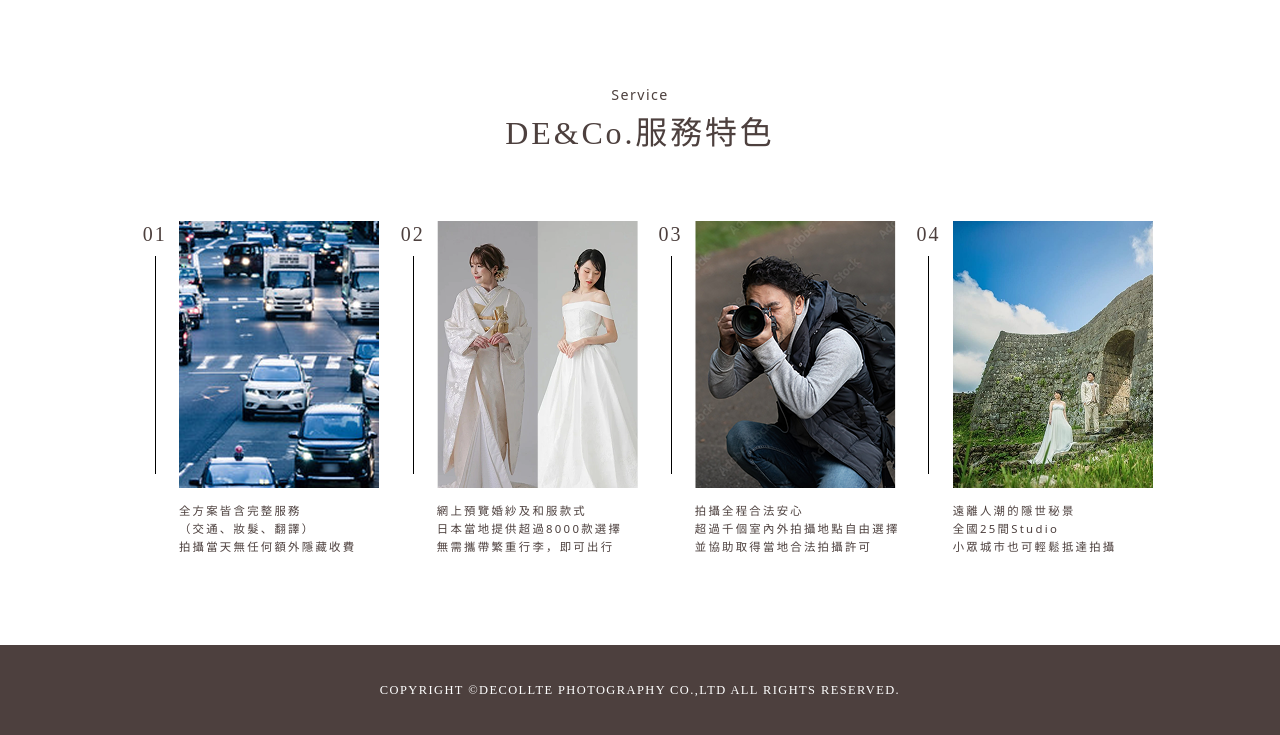
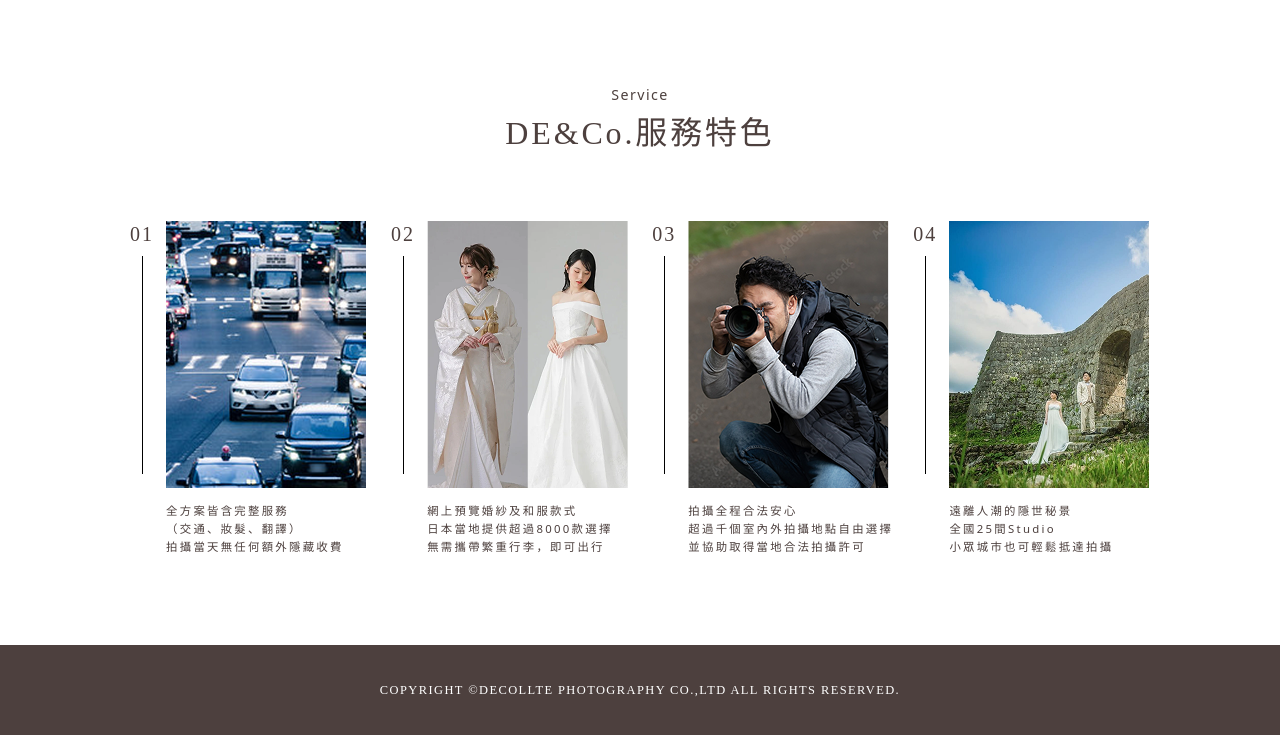
Before and after one commit to TsiaYu1304/deco, a plain HTML site: page index.html in a window 1280 px wide. Shown: the part 2453-3188 px from the top of the page. Drawn offline with nearby package versions, Linux system fonts and the light colour scheme; a web font is replaced by a local one.

Commit message:
fix: service gap

```diff
--- a/index.html
+++ b/index.html
@@ -401,7 +401,7 @@
       </section>
 
       <!-- service -->
-      <div class="mt-[min(3.125rem,50px)] mb-[min(3.125rem,50px)] md:mt-[min(6.25rem,100px)] md:mb-[min(6.25rem,100px)] px-[9.3vw] sm:px-[10vw] md:px-[9.7vw]">
+      <section class="mt-[min(3.125rem,50px)] mb-[min(3.125rem,50px)] md:mt-[min(6.25rem,100px)] md:mb-[min(6.25rem,100px)] px-[9.3vw] sm:px-[10vw] md:px-[9.7vw]">
         <h2 class="custom-heading-en text-center">Service</h2>
         <h1 class="hidden md:block custom-heading-zh text-center">DE&Co.服務特色</h1>
         <h1 class="block md:hidden custom-heading-zh text-center">DE&Co.<br>服務特色</h1>
@@ -440,7 +440,7 @@
               text: ['遠離人潮的隱世秘景', '全國25間Studio', '小眾城市也可輕鬆抵達拍攝']
             }
           ]
-        }" class="grid grid-cols-1 sm:grid-cols-2 md:grid-cols-4 mt-[min(1.875rem,30px)] md:mt-[min(4.68rem,75px)]">
+        }" class="grid grid-cols-1 sm:grid-cols-2 md:grid-cols-4 mt-[min(1.875rem,30px)] md:mt-[min(4.68rem,75px)] md:gap-x-[1vw]">
 
           <template x-for="(service, index) in services" :key="service.id">
             <div
@@ -453,7 +453,12 @@
               ]"
             >
               <!-- 編號 + 垂直線 -->
-              <div class="flex flex-col items-center" :class="index % 2 === 0 ? '-mr-1 sm:mr-0.5 md:mr-[0.5vw] md:ml-[1vw]' : 'sm:mr-0.5 md:mr-[0.5vw] md:ml-[1vw]'">
+              <div
+                class="flex flex-col items-center"
+                :class="[
+                  index % 2 === 0 ? '-mr-1 sm:mr-0.5 md:mr-[0.5vw]' : 'sm:mr-0.5 md:mr-[0.5vw]',
+                ]"
+              >
                 <div class="w-10 sm:w-5 md:w-10 -mt-[1vw] sm:-mt-1.3 md:-mt-0.5 flex items-center justify-center font-noto-serif-hk font-light text-[4vw] sm:text-[3vw] md:text-[min(1.5rem,20px)] tracking-[0.1em]" x-text="service.id"></div>
                 <div class="w-[0.5px] md:w-[0.01vw] bg-black mt-1 md:mt-2 h-[25vw] sm:h-[22vw] md:h-[17vw]"></div>
               </div>
```
